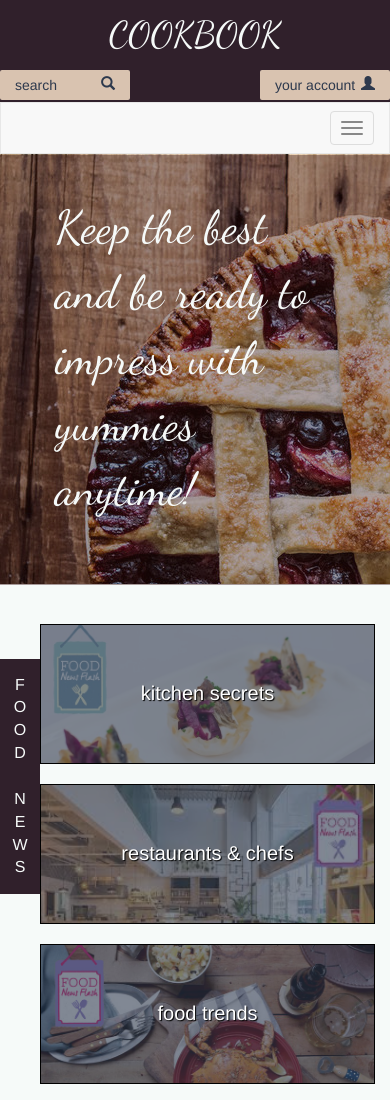
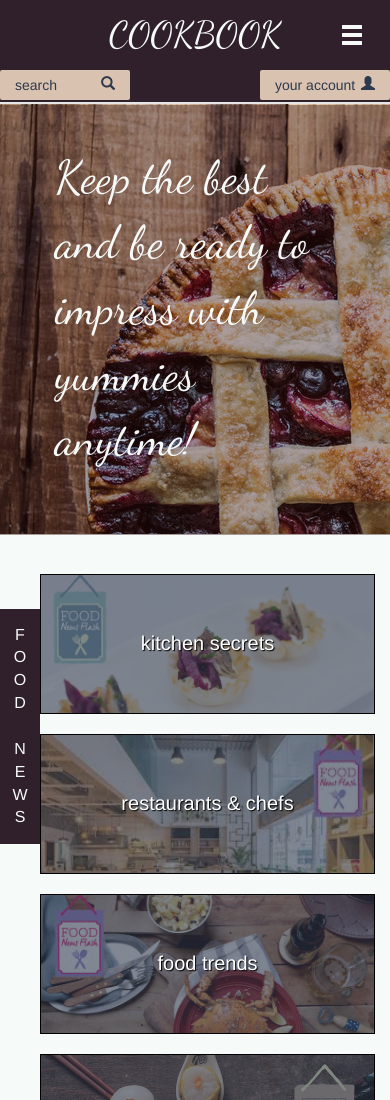
Before and after one commit to vvictoria/cookbook, a website: page index.html at #/favourites in a window 390 px wide. Shown: the top 1100 px of the page. Drawn offline with nearby package versions, Linux system fonts and the light colour scheme; some packages are replaced by stand-ins of ours; a script that the page names is missing.

Commit message:
responsiveness

```diff
--- a/index.html
+++ b/index.html
@@ -30,10 +30,16 @@
                         <span class="glyphicon glyphicon-search" aria-hidden="true"></span>
                     </div>
                 </div>
-                <div class="col-xs-12 col-sm-6 col-md-8">
+                <div class="col-xs-8 col-xs-offset-2 col-sm-offset-0 col-sm-6 col-md-8">
                     <h1 class="text-uppercase text-center logo">
                         <a href="#/">Cookbook</a>
                     </h1>
+                </div>
+                <div class="col-xs-2 hidden-sm">
+                    <button type="button" class="navbar-toggle collapsed" data-toggle="collapse" data-target="#menu">
+                        <i class="glyphicon glyphicon-menu-hamburger"></i>
+                        <span class="sr-only">Toggle navigation</span>
+                    </button>
                 </div>
                 <div class="col-xs-4 hidden-sm hidden-md hidden-lg header__search inline-table">
                     <div class="cell">
@@ -55,12 +61,6 @@
         <div class="container">
             <div class="row">
                 <nav class="navbar navbar-default" role="navigation">
-                    <button type="button" class="navbar-toggle collapsed" data-toggle="collapse" data-target="#menu">
-                        <span class="sr-only">Toggle navigation</span>
-                        <span class="icon-bar"></span>
-                        <span class="icon-bar"></span>
-                        <span class="icon-bar"></span>
-                    </button>
                     <div class="collapse navbar-collapse" id="menu">
                         <ul class="nav navbar-nav text-uppercase">
                             <li><a href="#/create">create recipe</a></li>
--- a/styles/_styles.scss
+++ b/styles/_styles.scss
@@ -39,6 +39,13 @@ html, body {
     .logo {
         margin: 15px 0;
     }
+    .navbar-toggle {
+        margin-right: 0;
+        i {
+            margin-top: 4px;
+            font-size: 24px;
+        }
+    }
 }
 
 .footer {
@@ -64,6 +71,7 @@ html, body {
 
 .navbar {
     margin-bottom: 0;
+    min-height: auto;
     li {
         &:hover {
             background-color: $menu-hover-color;
@@ -206,6 +214,7 @@ html, body {
     }
     .over-bottom {
         height: $spacing*2;
+        line-height: $spacing*2;
         background-color: #d394ae;
         color: $cover-color;
         position: absolute;
@@ -240,7 +249,7 @@ html, body {
         margin-top: 0;
     }
     .recipe-name, .recipe-date {
-        font-size: 2.5vw;
+        font-size: 14px;
     }
     .ng-scope {
         margin-bottom: 15%;
```
Also changed, not shown: pages/favourites.html (+1 -1 lines), pages/recipe.html (+1 -1 lines), css/main.css.
